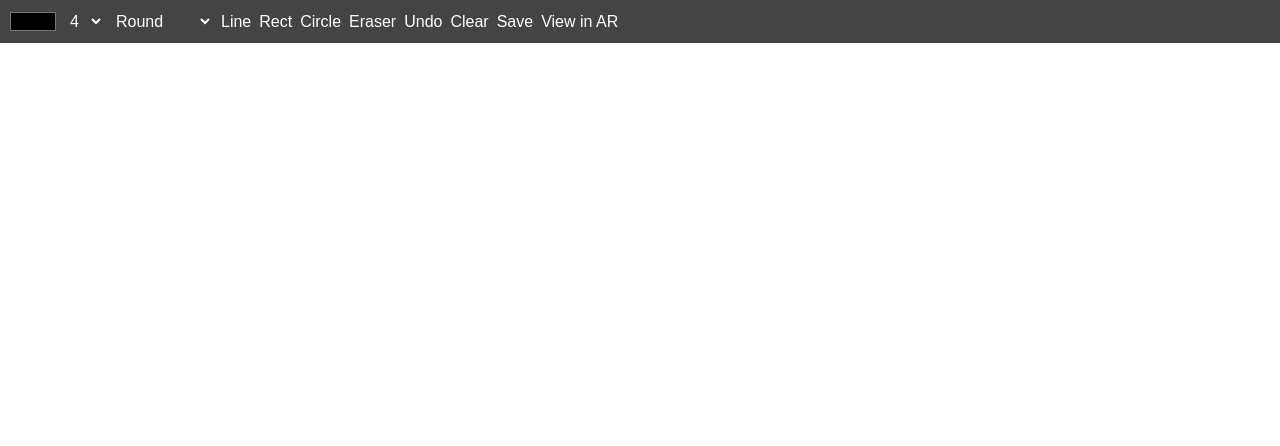
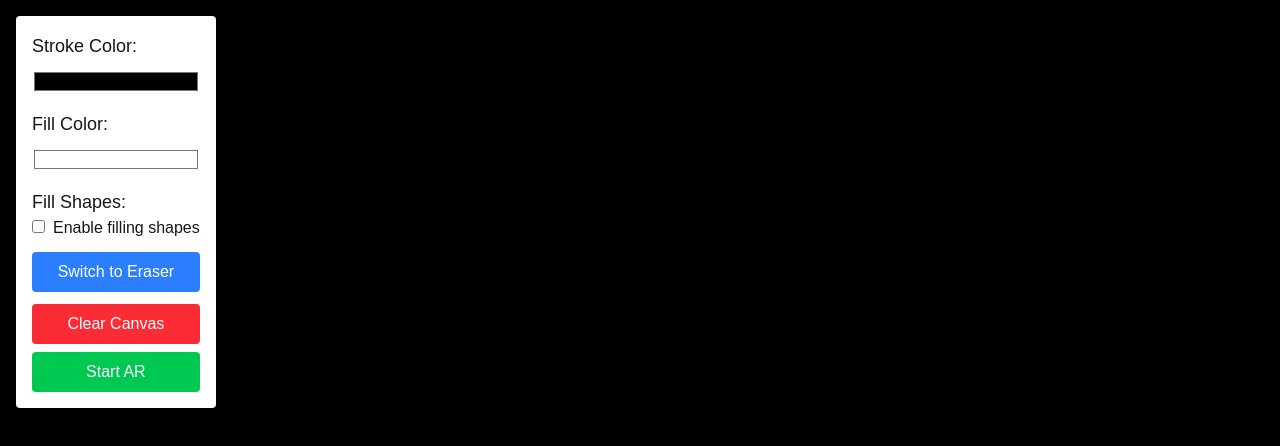
Before and after one commit to chirahbhal312/fingerdrawer-nextjs, a Next.js app: page / in a window 1280 px wide. Shown: the top 446 px of the page. Built offline with nearby package versions, Linux system fonts and the light colour scheme.

Commit message:
Update page.jsx

```diff
--- a/src/app/page.jsx
+++ b/src/app/page.jsx
@@ -1,248 +1,227 @@
-'use client';
-
-import { useEffect, useRef } from 'react';
-import * as THREE from 'three';
-import { ARButton } from 'three/examples/jsm/webxr/ARButton';
-import { WebGLRenderer } from 'three';
+// App.jsx
+"use client";
+import { useEffect, useRef, useState } from "react";
+import * as THREE from "three";
+import { ARButton } from "three/examples/jsm/webxr/ARButton.js";
+import { WebGLRenderer } from "three";
 
 export default function Home() {
   const canvasRef = useRef(null);
-  const arContainerRef = useRef(null);
+  const sceneRef = useRef(null);
+  const cameraRef = useRef(null);
+  const rendererRef = useRef(null);
+  const drawingCanvasRef = useRef(null);
+
+  // Drawing state
+  const [color, setColor] = useState("#000000");
+  const [fillColor, setFillColor] = useState("#FFFFFF");
+  const [lineThickness, setLineThickness] = useState(5);
+  const [tool, setTool] = useState("pencil");
+  const [isFilled, setIsFilled] = useState(false);
+  const [isDrawing, setIsDrawing] = useState(false);
+
+  const points = useRef([]);
+  const startPoint = useRef(null);
+  const polygonPoints = useRef([]);
 
   useEffect(() => {
-    const canvas = canvasRef.current;
-    const ctx = canvas.getContext('2d');
-    const toolbar = document.getElementById('toolbar');
-    const colorPicker = document.getElementById('colorPicker');
-    const brushSize = document.getElementById('brushSize');
-    const brushType = document.getElementById('brushType');
-    const shapeLine = document.getElementById('shapeLine');
-    const shapeRect = document.getElementById('shapeRect');
-    const shapeCircle = document.getElementById('shapeCircle');
-    const eraserBtn = document.getElementById('eraser');
-    const undoBtn = document.getElementById('undo');
-    const clearBtn = document.getElementById('clear');
-    const saveBtn = document.getElementById('save');
-    const viewAR = document.getElementById('viewAR');
+    // Setup Three.js scene, renderer, and camera
+    const scene = new THREE.Scene();
+    sceneRef.current = scene;
 
-    document.body.style.backgroundColor = '#fff';
+    const camera = new THREE.PerspectiveCamera(
+      75,
+      window.innerWidth / window.innerHeight,
+      0.1,
+      1000
+    );
+    cameraRef.current = camera;
 
-    let currentTool = 'brush';
-    let drawing = false;
-    let startX = 0,
-      startY = 0;
-    const actions = [];
+    const renderer = new WebGLRenderer({ antialias: true });
+    renderer.setSize(window.innerWidth, window.innerHeight);
+    renderer.xr.enabled = true;
+    rendererRef.current = renderer;
 
-    function resizeCanvas() {
-      const prev = ctx.getImageData(0, 0, canvas.width, canvas.height);
-      canvas.width = window.innerWidth;
-      canvas.height = window.innerHeight - toolbar.clientHeight;
-      ctx.putImageData(prev, 0, 0);
-    }
-    window.addEventListener('resize', resizeCanvas);
-    resizeCanvas();
+    canvasRef.current.appendChild(renderer.domElement);
 
-    ctx.clearRect(0, 0, canvas.width, canvas.height);
+    // Add ambient light
+    const light = new THREE.AmbientLight(0xffffff, 1);
+    scene.add(light);
 
-    function applySettings() {
-      ctx.strokeStyle =
-        currentTool === 'eraser' ? 'rgba(0,0,0,0)' : colorPicker.value;
-      ctx.lineWidth = brushSize.value;
-      ctx.lineCap = brushType.value === 'round' ? 'round' : 'butt';
-      ctx.lineJoin = 'round';
+    // Setup 2D drawing canvas
+    const ctx = drawingCanvasRef.current.getContext("2d");
+    drawingCanvasRef.current.width = window.innerWidth;
+    drawingCanvasRef.current.height = window.innerHeight;
+
+    const draw = (event) => {
+      const rect = drawingCanvasRef.current.getBoundingClientRect();
+      const x = event.clientX - rect.left;
+      const y = event.clientY - rect.top;
+
+      if (isDrawing && tool === "pencil") {
+        points.current.push({ x, y });
+        ctx.lineWidth = lineThickness;
+        ctx.strokeStyle = color;
+        ctx.lineJoin = ctx.lineCap = "round";
+        ctx.beginPath();
+        ctx.moveTo(points.current.at(-2)?.x ?? x, points.current.at(-2)?.y ?? y);
+        ctx.lineTo(x, y);
+        ctx.stroke();
+      } else if (isDrawing && tool === "eraser") {
+        ctx.clearRect(x - lineThickness / 2, y - lineThickness / 2, lineThickness, lineThickness);
+      } else if (tool === "rectangle" || tool === "circle") {
+        if (startPoint.current) {
+          ctx.clearRect(0, 0, drawingCanvasRef.current.width, drawingCanvasRef.current.height);
+          // ... rectangle/circle logic same as before ...
+        }
+      } else if (tool === "triangle" || tool === "polygon") {
+        // ... triangle/polygon logic same as before ...
+      }
+    };
+
+    const handleMouseDown = (event) => {
+      const rect = drawingCanvasRef.current.getBoundingClientRect();
+      const x = event.clientX - rect.left;
+      const y = event.clientY - rect.top;
+      setIsDrawing(true);
+
+      if (tool === "rectangle" || tool === "circle") {
+        startPoint.current = { x, y };
+      } else if (tool === "text") {
+        const text = prompt("Enter text:");
+        if (text) {
+          ctx.fillStyle = color;
+          ctx.font = "30px Arial";
+          ctx.fillText(text, x, y);
+        }
+      } else if (tool === "triangle") {
+        // ...
+      }
+    };
+
+    const handleMouseUp = () => {
+      setIsDrawing(false);
+      startPoint.current = null;
+    };
+
+    drawingCanvasRef.current.addEventListener("mousedown", handleMouseDown);
+    drawingCanvasRef.current.addEventListener("mouseup", handleMouseUp);
+    drawingCanvasRef.current.addEventListener("mousemove", draw);
+
+    const animate = () => {
+      renderer.render(scene, camera);
+      requestAnimationFrame(animate);
+    };
+    animate();
+
+    return () => {
+      drawingCanvasRef.current.removeEventListener("mousedown", handleMouseDown);
+      drawingCanvasRef.current.removeEventListener("mouseup", handleMouseUp);
+      drawingCanvasRef.current.removeEventListener("mousemove", draw);
+    };
+  }, [color, fillColor, lineThickness, tool, isDrawing, isFilled]);
+
+  // Clear function
+  const clearCanvas = () => {
+    const ctx = drawingCanvasRef.current.getContext("2d");
+    ctx.clearRect(0, 0, drawingCanvasRef.current.width, drawingCanvasRef.current.height);
+    points.current = [];
+    polygonPoints.current = [];
+  };
+
+  // Start AR function
+  const startAR = () => {
+    const renderer = rendererRef.current;
+    const scene = sceneRef.current;
+    const camera = cameraRef.current;
+
+    // Texture from 2D canvas
+    const canvasTexture = new THREE.CanvasTexture(drawingCanvasRef.current);
+    canvasTexture.needsUpdate = true;
+
+    const material = new THREE.MeshBasicMaterial({ map: canvasTexture, side: THREE.DoubleSide });
+    const plane = new THREE.Mesh(new THREE.PlaneGeometry(1, 1), material);
+    plane.position.set(0, 0, -1); // 1m in front
+    scene.add(plane);
+
+    const arBtn = ARButton.createButton(renderer, {
+      requiredFeatures: ["hit-test"],
+    });
+    if (!document.getElementById("ar-button")) {
+      arBtn.id = "ar-button";
+      document.body.appendChild(arBtn);
     }
 
-    colorPicker.onchange = applySettings;
-    brushSize.onchange = applySettings;
-    brushType.onchange = applySettings;
-
-    function setActive(btn) {
-      document
-        .querySelectorAll('#toolbar button')
-        .forEach((b) => b.classList.remove('active'));
-      btn.classList.add('active');
-    }
-
-    shapeLine.onclick = () => {
-      currentTool = 'line';
-      setActive(shapeLine);
-    };
-    shapeRect.onclick = () => {
-      currentTool = 'rect';
-      setActive(shapeRect);
-    };
-    shapeCircle.onclick = () => {
-      currentTool = 'circle';
-      setActive(shapeCircle);
-    };
-    eraserBtn.onclick = () => {
-      currentTool = 'eraser';
-      setActive(eraserBtn);
-    };
-    clearBtn.onclick = () => {
-      ctx.clearRect(0, 0, canvas.width, canvas.height);
-      actions.length = 0;
-    };
-    undoBtn.onclick = () => {
-      if (!actions.length) return;
-      actions.pop();
-      ctx.clearRect(0, 0, canvas.width, canvas.height);
-      actions.forEach((img) => ctx.putImageData(img, 0, 0));
-    };
-    saveBtn.onclick = () => {
-      const link = document.createElement('a');
-      link.download = 'drawing.png';
-      link.href = canvas.toDataURL('image/png');
-      link.click();
-    };
-
-    function saveState() {
-      actions.push(ctx.getImageData(0, 0, canvas.width, canvas.height));
-      if (actions.length > 20) actions.shift();
-    }
-
-    function getPos(e) {
-      const rect = canvas.getBoundingClientRect();
-      const pt = e.touches ? e.touches[0] : e;
-      return { x: pt.clientX - rect.left, y: pt.clientY - rect.top };
-    }
-
-    function start(e) {
-      e.preventDefault();
-      saveState();
-      drawing = true;
-      const p = getPos(e);
-      startX = p.x;
-      startY = p.y;
-      if (currentTool === 'brush' || currentTool === 'eraser') {
-        applySettings();
-        ctx.beginPath();
-        ctx.moveTo(p.x, p.y);
-      }
-    }
-
-    function draw(e) {
-      if (!drawing) return;
-      const p = getPos(e);
-      if (currentTool === 'brush' || currentTool === 'eraser') {
-        ctx.lineTo(p.x, p.y);
-        ctx.stroke();
-      } else {
-        ctx.putImageData(actions[actions.length - 1], 0, 0);
-        applySettings();
-        ctx.beginPath();
-        if (currentTool === 'line') {
-          ctx.moveTo(startX, startY);
-          ctx.lineTo(p.x, p.y);
-        }
-        if (currentTool === 'rect') {
-          ctx.rect(startX, startY, p.x - startX, p.y - startY);
-        }
-        if (currentTool === 'circle') {
-          const r = Math.hypot(p.x - startX, p.y - startY);
-          ctx.arc(startX, startY, r, 0, Math.PI * 2);
-        }
-        ctx.stroke();
-      }
-    }
-
-    function end(e) {
-      if (!drawing) return;
-      drawing = false;
-      if (currentTool !== 'brush' && currentTool !== 'eraser') draw(e);
-      ctx.closePath();
-    }
-
-    ['mousedown', 'touchstart'].forEach((evt) =>
-      canvas.addEventListener(evt, start)
-    );
-    ['mousemove', 'touchmove'].forEach((evt) =>
-      canvas.addEventListener(evt, draw)
-    );
-    ['mouseup', 'mouseleave', 'touchend'].forEach((evt) =>
-      canvas.addEventListener(evt, end)
-    );
-
-    viewAR.onclick = () => {
-      const renderer = new WebGLRenderer({ alpha: true, antialias: true });
-      renderer.setSize(window.innerWidth, window.innerHeight);
-      renderer.xr.enabled = true;
-      arContainerRef.current.appendChild(renderer.domElement);
-
-      const scene = new THREE.Scene();
-      const camera = new THREE.PerspectiveCamera();
-      scene.add(camera);
-
-      const light = new THREE.HemisphereLight(0xffffff, 0xbbbbff, 1);
-      scene.add(light);
-
-      const tex = new THREE.CanvasTexture(canvas);
-      tex.needsUpdate = true;
-      const mat = new THREE.MeshBasicMaterial({
-        map: tex,
-        transparent: true,
-        alphaTest: 0.01,
-        side: THREE.FrontSide,
+    navigator.xr.requestSession("immersive-ar", { requiredFeatures: ["hit-test"] })
+      .then((session) => {
+        renderer.xr.setSession(session);
       });
-      const geo = new THREE.PlaneGeometry(0.6, 0.4);
-      const mesh = new THREE.Mesh(geo, mat);
-      mesh.position.set(0, 0, -1); // 1 meter ahead
-      mesh.rotation.x = -Math.PI / 2;
-      scene.add(mesh);
-
-      document.body.appendChild(
-        ARButton.createButton(renderer, { requiredFeatures: ['hit-test'] })
-      );
-
-      renderer.setAnimationLoop(() => {
-        tex.needsUpdate = true;
-        renderer.render(scene, camera);
-      });
-    };
-  }, []);
+  };
 
   return (
-    <>
-      <div
-        id="toolbar"
-        style={{
-          background: '#444',
-          padding: '8px',
-          display: 'flex',
-          flexWrap: 'wrap',
-          gap: '8px',
-          color: 'white',
-        }}
-      >
-        <input type="color" id="colorPicker" defaultValue="#000000" />
-        <select id="brushSize">
-          {[4, 8, 12, 20, 30, 50].map((s) => (
-            <option key={s}>{s}</option>
-          ))}
-        </select>
-        <select id="brushType">
-          <option value="round">Round</option>
-          <option value="square">Square</option>
-          <option value="calligraphy">Calligraphy</option>
-        </select>
-        <button id="shapeLine">Line</button>
-        <button id="shapeRect">Rect</button>
-        <button id="shapeCircle">Circle</button>
-        <button id="eraser">Eraser</button>
-        <button id="undo">Undo</button>
-        <button id="clear">Clear</button>
-        <button id="save">Save</button>
-        <button id="viewAR">View in AR</button>
+    <div className="relative w-full h-screen">
+      <h1 className="text-4xl font-bold text-center mb-6">AR Painting App</h1>
+
+      <div ref={canvasRef} className="absolute top-0 left-0 w-full h-full z-0" />
+      <canvas
+        ref={drawingCanvasRef}
+        className="absolute top-0 left-0 z-10 w-full h-full"
+      />
+
+      <div className="absolute top-4 left-4 z-20 p-4 bg-white bg-opacity-75 rounded shadow-md">
+        <div className="mb-3">
+          <label className="block text-lg font-medium">Stroke Color:</label>
+          <input
+            type="color"
+            value={color}
+            onChange={(e) => setColor(e.target.value)}
+            className="w-full mt-2"
+          />
+        </div>
+        <div className="mb-3">
+          <label className="block text-lg font-medium">Fill Color:</label>
+          <input
+            type="color"
+            value={fillColor}
+            onChange={(e) => setFillColor(e.target.value)}
+            className="w-full mt-2"
+          />
+        </div>
+        <div className="mb-3">
+          <label className="block text-lg font-medium">Fill Shapes:</label>
+          <input
+            type="checkbox"
+            checked={isFilled}
+            onChange={(e) => setIsFilled(e.target.checked)}
+            className="mr-2"
+          />
+          <span>Enable filling shapes</span>
+        </div>
+        <div className="mb-3">
+          <button
+            onClick={() => setTool(tool === "pencil" ? "eraser" : "pencil")}
+            className="w-full bg-blue-500 text-white p-2 rounded hover:bg-blue-700"
+          >
+            Switch to {tool === "pencil" ? "Eraser" : "Pencil"}
+          </button>
+        </div>
+        <div>
+          <button
+            onClick={clearCanvas}
+            className="w-full bg-red-500 text-white p-2 rounded hover:bg-red-700"
+          >
+            Clear Canvas
+          </button>
+        </div>
+        <div className="mt-2">
+          <button
+            onClick={startAR}
+            className="w-full bg-green-500 text-white p-2 rounded hover:bg-green-700"
+          >
+            Start AR
+          </button>
+        </div>
       </div>
-      <canvas
-        ref={canvasRef}
-        id="canvas"
-        style={{ flex: 1, touchAction: 'none', backgroundColor: 'transparent' }}
-      />
-      <div
-        ref={arContainerRef}
-        style={{ position: 'absolute', top: 0, left: 0 }}
-      />
-    </>
+    </div>
   );
 }
```
